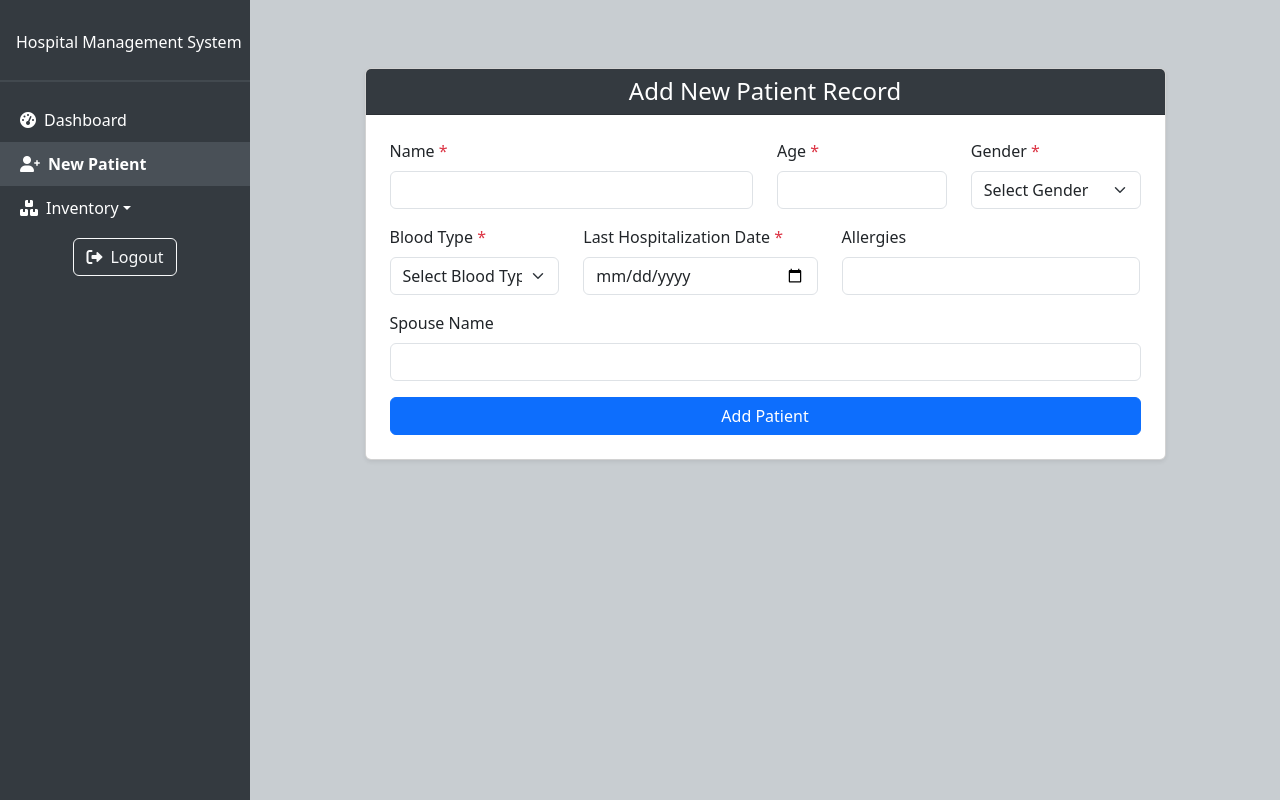
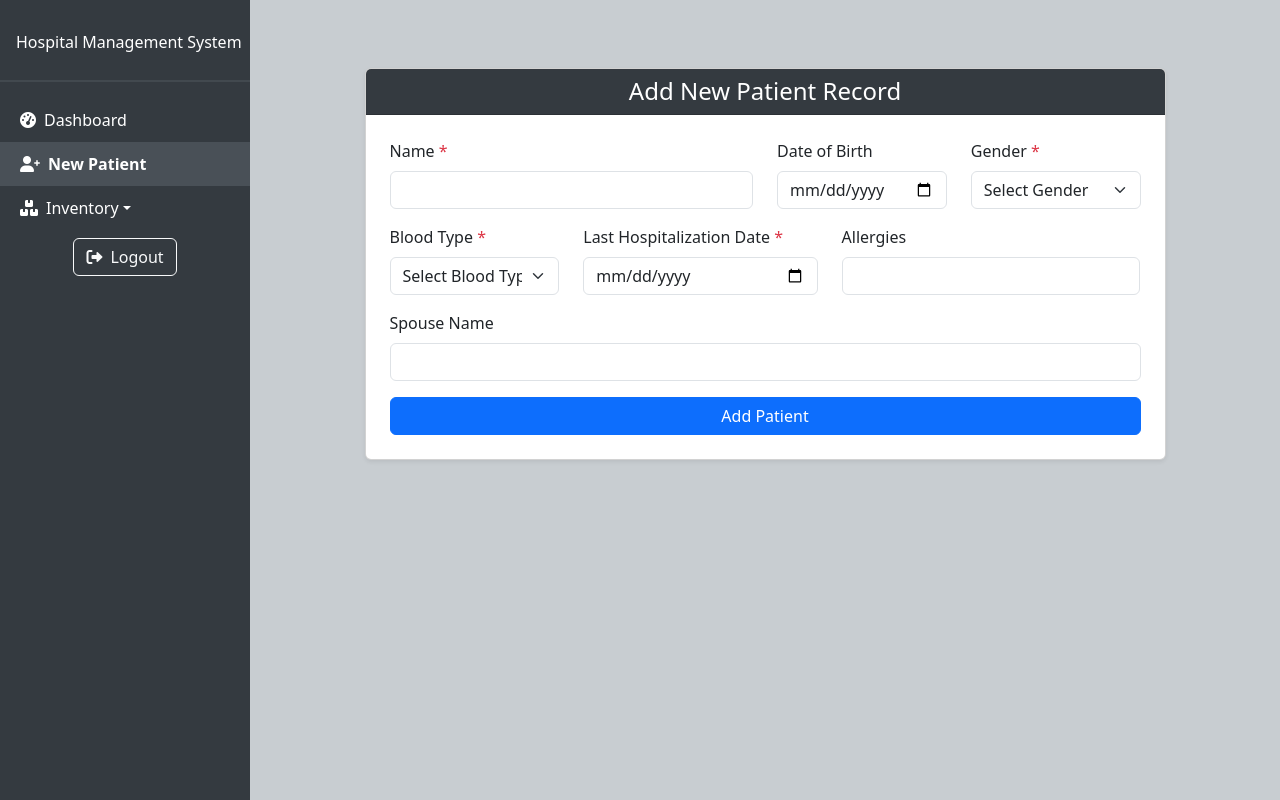
Before and after one commit to ndjek1/Django-practice, a Django app: page /new_patient/ in a window 1280 px wide. Run offline with Django 5.2, Linux system fonts and the light colour scheme.

Commit message:
Fourth commit

```diff
--- a/home/forms.py
+++ b/home/forms.py
@@ -4,10 +4,10 @@ from .models import Patient
 class PatientForm(forms.ModelForm):
     class Meta:
         model = Patient
-        fields = ['name', 'age', 'gender', 'blood_type', 'alergies', 'spouse', 'last_hospitalisation']
+        fields = ['name', 'date_of_birth', 'gender', 'blood_type', 'alergies', 'spouse', 'last_hospitalisation']
         widgets = {
             'name': forms.TextInput(attrs={'class': 'form-control'}),
-             'age': forms.NumberInput(attrs={'class': 'form-control', 'min':0}),
+             'date_of_birth': forms.DateInput(attrs={'class': 'form-control', 'type': 'date'}),
               'gender': forms.Select(attrs={'class': 'form-select'}),
                'blood_type': forms.Select(attrs={'class': 'form-select'}, choices=[('A+','A+'), ('A-','A-'), ('B+','B+'), ('B-','B-'), ('AB+','AB+'), ('AB-','AB-'), ('O+','O+'), ('O-','O-')]),
                'alergies': forms.TextInput(attrs={'class': 'form-control'}),
--- a/home/models.py
+++ b/home/models.py
@@ -1,16 +1,23 @@
 from django.db import models # type: ignore
-
-# Create your models here.
+from datetime import date
 
 
 class Patient(models.Model):
     name = models.CharField(max_length=100)
-    age = models.PositiveIntegerField()
+    date_of_birth = models.DateField(null=True, blank=True)
     gender = models.CharField(max_length=10, choices=[('M', 'Male'), ('F', 'Female')])
     blood_type = models.CharField(max_length=3)
     alergies = models.CharField(max_length=300)
     spouse = models.CharField(max_length=100)
     last_hospitalisation = models.DateField()
+    @property
+    def age(self):
+        if self.date_of_birth:
+            today = date.today()
+            return today.year - self.date_of_birth.year - (
+                (today.month, today.day) < (self.date_of_birth.month, self.date_of_birth.day)
+            )
+        return None  # Return None if date_of_birth is not provided
 
 
 
--- a/home/templates/add_patient_record.html
+++ b/home/templates/add_patient_record.html
@@ -24,13 +24,13 @@
                                     {% endif %}
                                 </div>
 
-                                <!-- Age Field -->
-                                <div class="mb-3 col-md-3">
-                                    <label for="id_age" class="form-label">Age <span class="text-danger">*</span></label>
-                                    <input type="number" class="form-control {% if form.age.errors %}is-invalid{% endif %}" id="id_age" name="age" min="0" required>
-                                    {% if form.age.errors %}
+                                 <!-- Date of Birth Field -->
+                                 <div class="mb-3 col-md-3">
+                                    <label for="id_date_of_birth" class="form-label">Date of Birth </label>
+                                    <input type="date" class="form-control {% if form.date_of_birth.errors %}is-invalid{% endif %}" id="id_date_of_birth" name="date_of_birth">
+                                    {% if form.date_of_birth.errors %}
                                         <div class="invalid-feedback">
-                                             {{ form.age.errors|join:", " }}
+                                             {{ form.date_of_birth.errors|join:", " }}
                                         </div>
                                     {% endif %}
                                 </div>
--- a/home/templates/edit_record.html
+++ b/home/templates/edit_record.html
@@ -23,6 +23,7 @@
                                            </div>
                                        {% endif %}
                                 </div>
+
 
                                 <!-- Blood Type Field -->
                                 <div class="mb-3 col-md-3">
--- a/home/views.py
+++ b/home/views.py
@@ -81,6 +81,7 @@ def edit_patient_record(request, patient_id):
     patient = get_object_or_404(Patient, pk=patient_id)
     if request.method == 'POST':
         patient.name = request.POST['name']
+        patient.alergies = request.POST['alergies']
         patient.blood_type = request.POST['blood_type']
         patient.alergies = request.POST['alergies']
         patient.spouse = request.POST['spouse']
```
Also changed, not shown: inv_management/templates/base.html (added, +94 -0 lines), db.sqlite3, home/migrations/0002_remove_patient_age_patient_date_of_birth.py (added).
